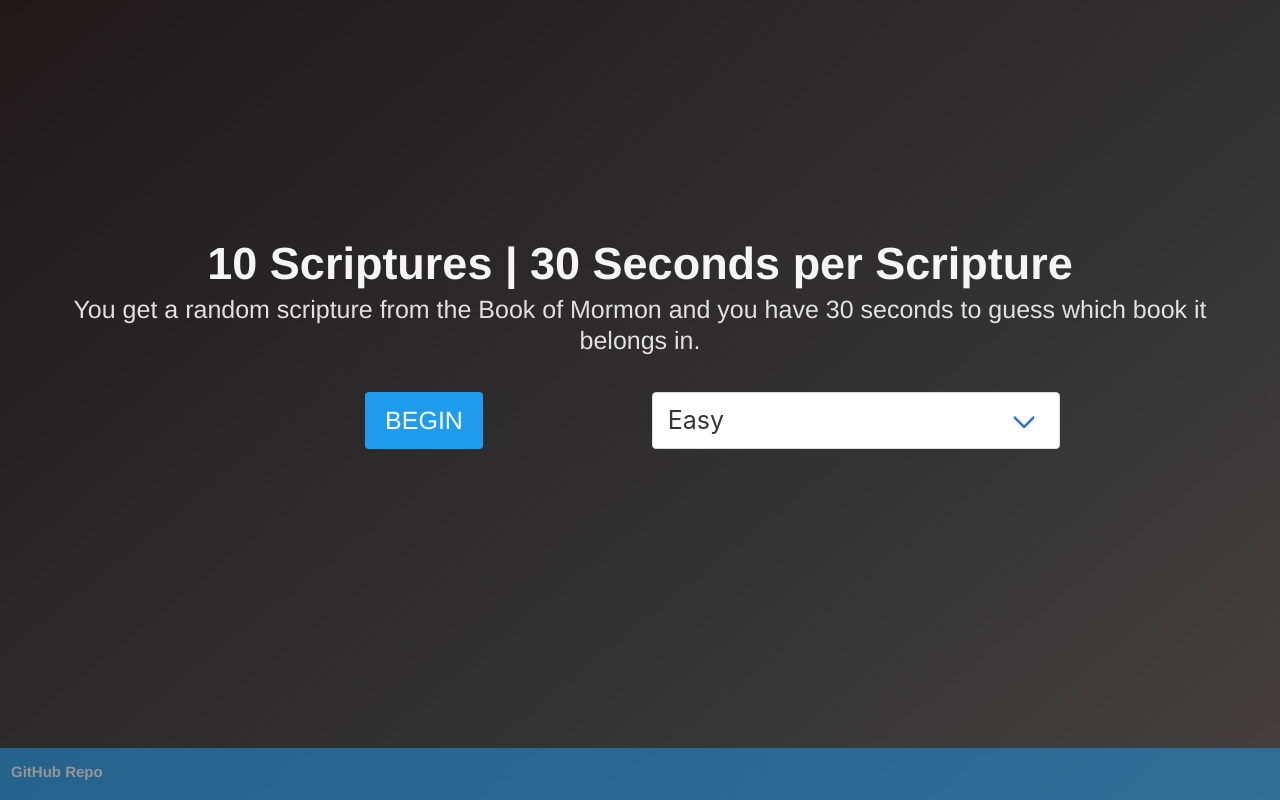
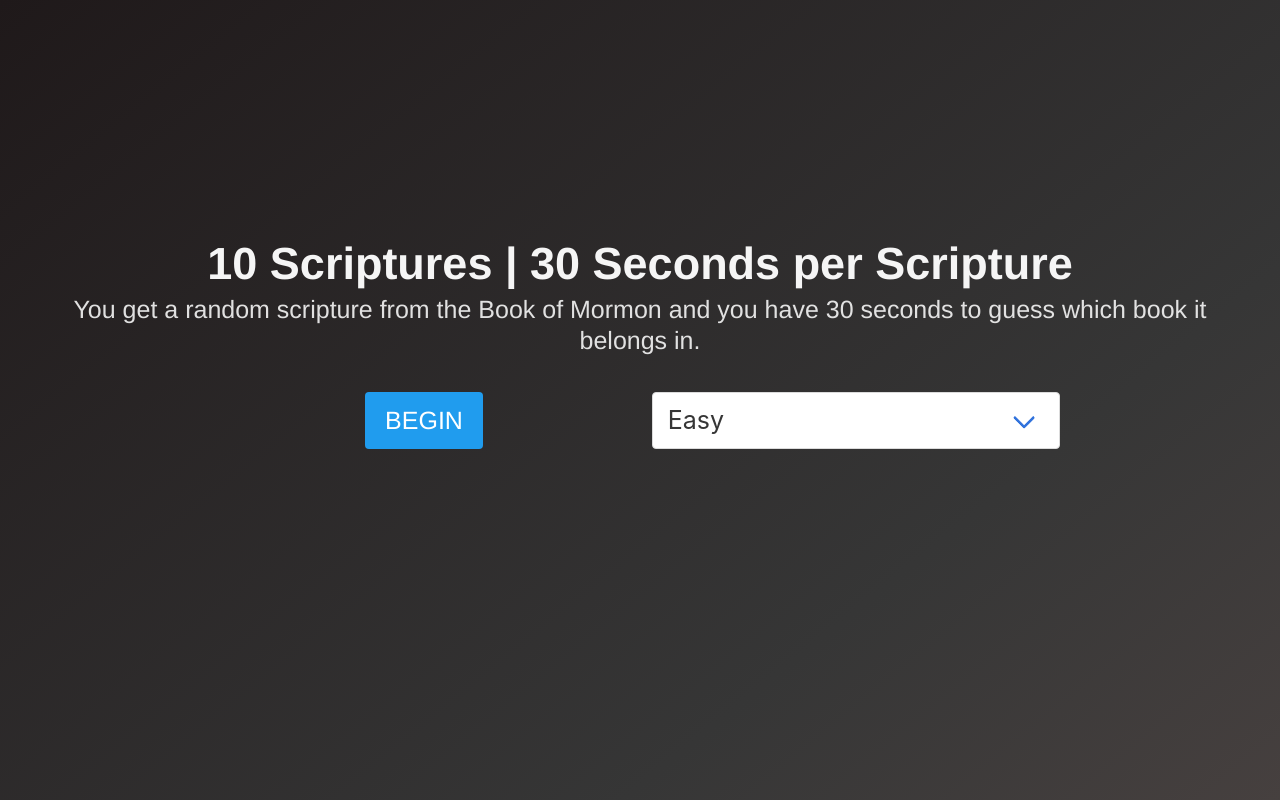
Before and after one commit to rodohanna/creative-3, a Vue app: page / in a window 1280 px wide. Built offline with nearby package versions, Linux system fonts and the light colour scheme.

Commit message:
No Footer

```diff
--- a/src/App.vue
+++ b/src/App.vue
@@ -21,8 +21,7 @@
       v-bind:handleStateChange="handleStateChange"
       v-bind:incrementCorrectQuestions="incrementCorrectQuestions"
     />
-    <Loading v-if="state == 'question' && bomLoaded === false"/>
-    <Footer/>
+    <Loading v-if="state == 'question' && bomLoaded === false" />
   </div>
 </template>
 
@@ -41,10 +40,10 @@
     ScoreScreen,
     Question,
     Loading,
-    Footer
+    Footer,
   },
   async created() {
-    this.bom = await fetch("/bom.json").then(r => r.json());
+    this.bom = await fetch("/bom.json").then((r) => r.json());
     this.bomLoaded = true;
   },
   data() {
@@ -60,7 +59,7 @@
       questionText: "",
       books: [],
       correctBook: "",
-      difficultyLevel: "easy"
+      difficultyLevel: "easy",
     };
   },
   methods: {
@@ -73,7 +72,7 @@
       if (this.state === "question") {
         console.log("start game");
         while (this.bomLoaded === false) {
-          await new Promise(r => setTimeout(r, 100));
+          await new Promise((r) => setTimeout(r, 100));
         }
         this.gameLoop();
       }
@@ -115,7 +114,7 @@
         return parseInt(Math.random() * (max - min) + min);
       };
       const books = this.bom.books;
-      const bookNames = books.map(book => book.book.toLowerCase()).join("\n");
+      const bookNames = books.map((book) => book.book.toLowerCase()).join("\n");
       const randBook = books[randRange(0, books.length - 1)];
       const chapters = randBook.chapters;
       const randChapter = chapters[randRange(0, chapters.length - 1)];
@@ -133,11 +132,11 @@
         spliceNum = 6;
       }
       const distractions = shuffle([
-        ...books.filter(book => book.book !== this.correctBook)
+        ...books.filter((book) => book.book !== this.correctBook),
       ]).splice(0, spliceNum);
       this.books = shuffle([
         this.correctBook,
-        ...distractions.map(book => book.book)
+        ...distractions.map((book) => book.book),
       ]);
       this.questionText = randVerse.text;
     },
@@ -153,8 +152,8 @@
       this.questionText = "";
       this.books = [];
       this.correctBook = "";
-    }
-  }
+    },
+  },
 };
 </script>
 
```
